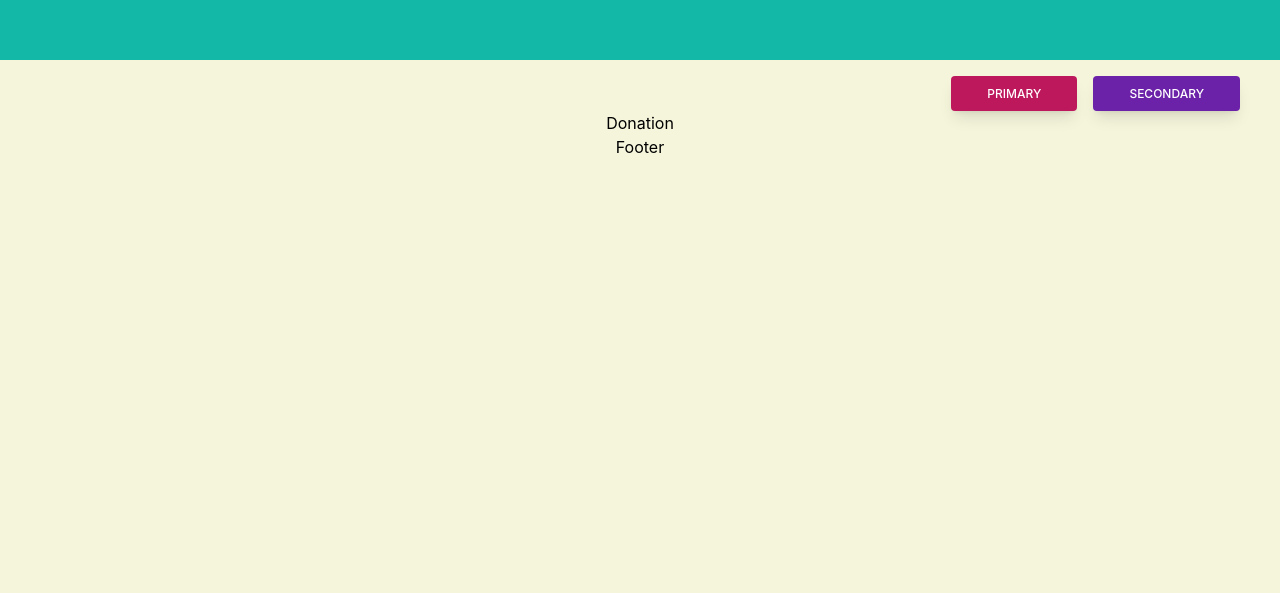
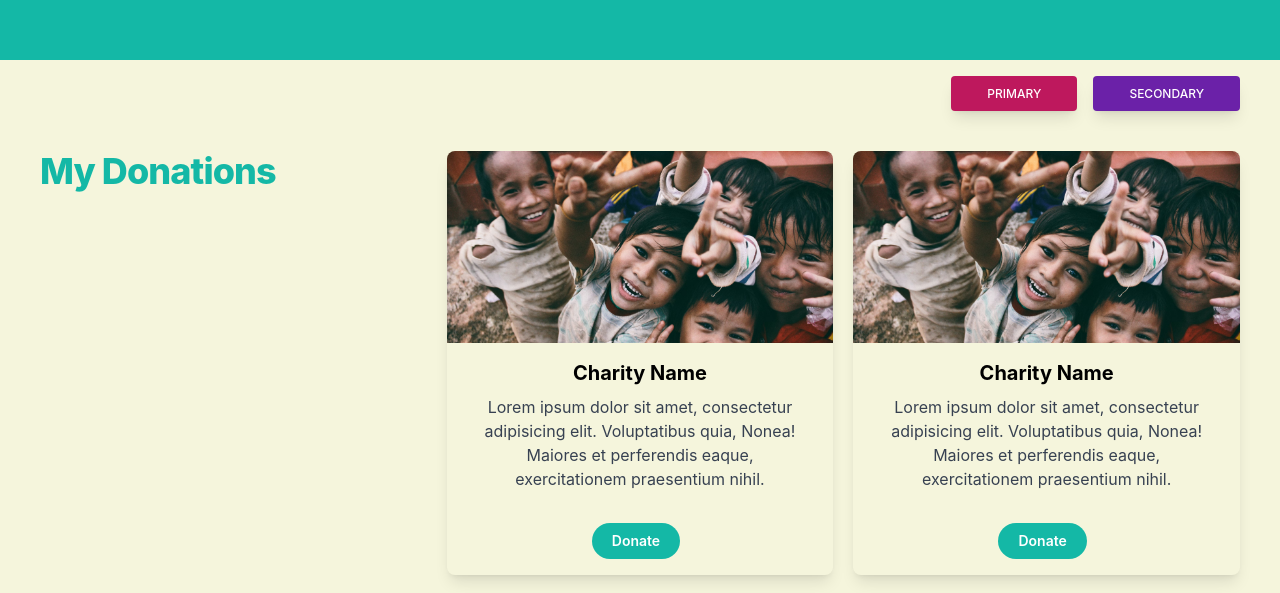
Before and after one commit to leothoma88/GiveBackApp, a React (Create React App) app: page /donation in a window 1280 px wide. Shown: the part 196-789 px from the top of the page. Built offline with nearby package versions, Linux system fonts and the light colour scheme.

Commit message:
Added my donations, card and charity photo

```diff
--- a/src/components/Cards.jsx
+++ b/src/components/Cards.jsx
@@ -1,8 +1,24 @@
 import React from 'react'
+import photo from'../assets/charity-photo-test.avif'
 
 const Cards = () => {
   return (
-    <div>Cards</div>
+    <div className="rounded-lg overflow-hidden shadow-lg">
+      <div class="relative pb-48 overflow-hidden">
+      <img class="absolute inset-0 h-full w-full object-cover transition  hover:-translate-y-1 hover:scale-110" src={ photo } alt="" />
+      </div>
+
+      <div className="px-6 py-4">
+        <p className="font-bold text-xl mb-2">Charity Name</p>
+        <p className="text-gray-700 text-base">
+          Lorem ipsum dolor sit amet, consectetur adipisicing elit. Voluptatibus quia, Nonea! Maiores et perferendis eaque, exercitationem praesentium nihil.
+        </p>
+      </div>
+
+      <div className="px-6 pt-4 pb-2">
+        <button className="inline-block bg-teal-500 rounded-full px-5 py-2 text-sm font-semibold text-white mr-2 mb-2 hover:bg-teal-400">Donate</button>
+      </div>
+    </div>
   )
 }
 
--- a/src/components/Donation.jsx
+++ b/src/components/Donation.jsx
@@ -1,9 +1,15 @@
 import React from 'react'
+import Card from './Cards'
 
 const Donation = () => {
   return (
-    <div>Donation</div>
-  )
-}
+  <div className="p-10 grid grid-cols-1 sm:grid-cols-1 md:grid-cols-3 lg:grid-cols-3 xl:grid-cols-3 gap-5">
+    <h1 className="mb-4 text-4xl tracking-tight font-extrabold text-left text-teal-500">My Donations</h1>
+    <Card />
+    <Card />
+    <Card />
+</div>
+    );
+};
 
 export default Donation
```
Also changed, not shown: src/assets/charity-photo-test.avif (added).
